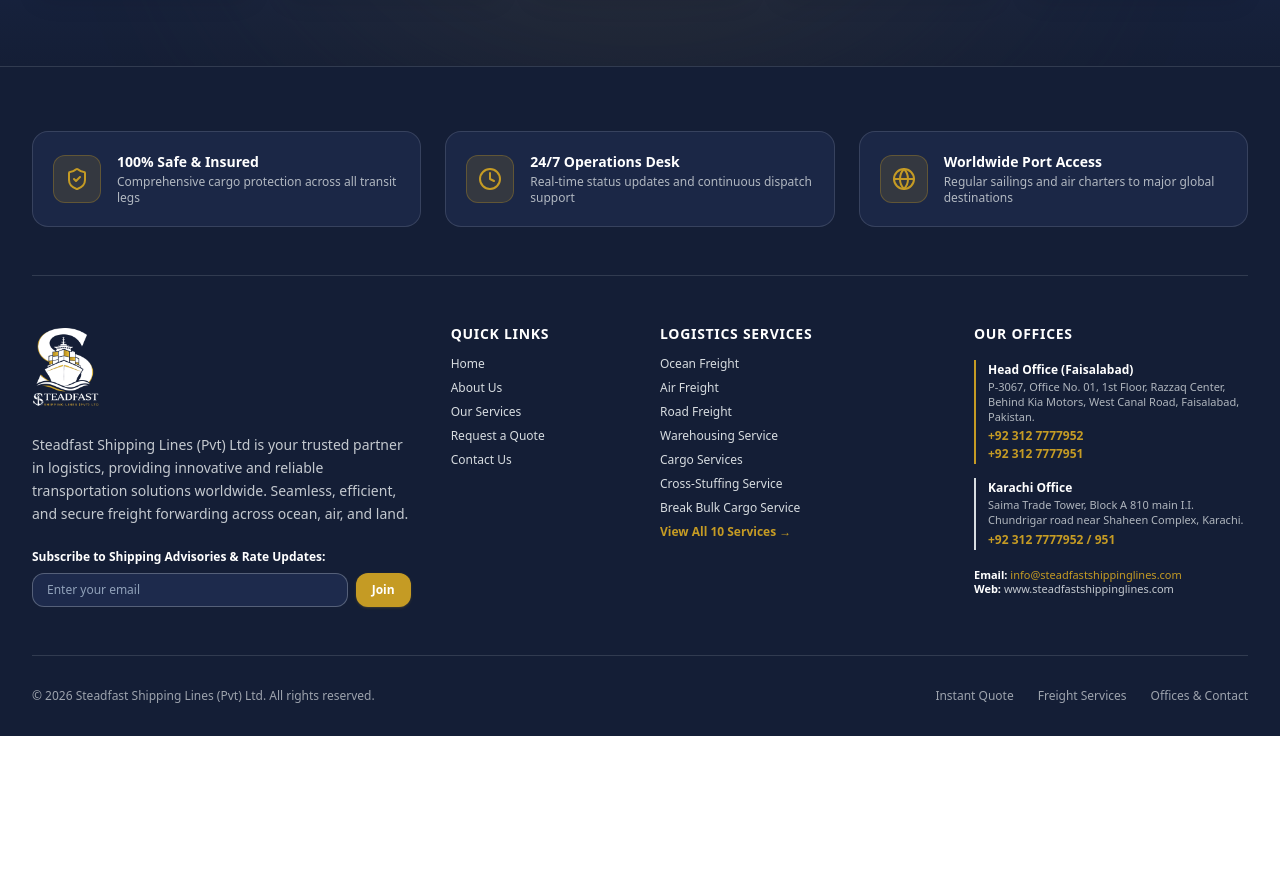
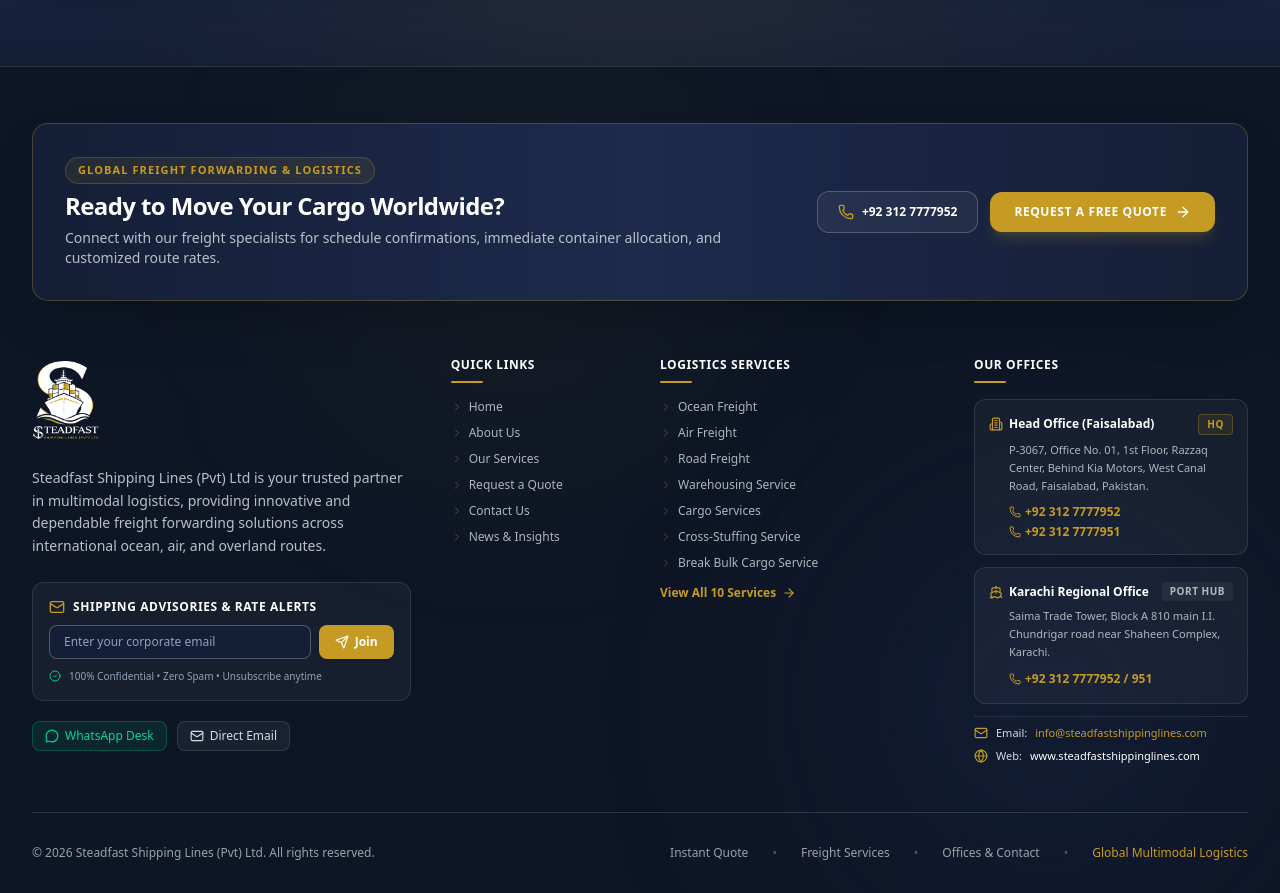
Before and after one commit to TechSolutionor98/steadfastshippinglines, a Next.js app: page / in a window 1280 px wide. Shown: the part 9100-9993 px from the top of the page. Before the commit the page ends 9836 px from the top, so only its background shows below. Built offline with nearby package versions, Linux system fonts and the light colour scheme; no server answers; the database is empty.

Commit message:
Revamp Footer with modern corporate styling, action banner, structured office cards, and interactive links

```diff
--- a/src/Components/Footer/footer.js
+++ b/src/Components/Footer/footer.js
@@ -13,7 +13,10 @@ import {
   ShieldCheck,
   Send,
   CheckCircle2,
-  Globe
+  Globe,
+  Building2,
+  ChevronRight,
+  MessageCircle
 } from "lucide-react";
 import { companyDetails, servicesData } from "@/data/steadfastData";
 
@@ -60,48 +63,52 @@ export default function Footer() {
   };
 
   return (
-    <footer className="bg-[#141E36] text-[#D7DCE0] pt-16 pb-8 border-t border-[#D7DCE0]/15">
-      <div className="max-w-7xl mx-auto px-4 sm:px-8">
-        {/* Top Feature Banner (Deep Navy + Gold) */}
-        <div className="grid grid-cols-1 md:grid-cols-3 gap-6 pb-12 mb-12 border-b border-[#D7DCE0]/15">
-          <div className="flex items-center gap-4 p-5 rounded-2xl bg-[#1D2A4C]/80 border border-[#D7DCE0]/15">
-            <div className="w-12 h-12 rounded-xl bg-[#C59B24]/15 text-[#C59B24] border border-[#C59B24]/30 flex items-center justify-center shrink-0">
-              <ShieldCheck className="w-6 h-6" />
-            </div>
-            <div>
-              <h4 className="text-white font-bold text-sm">100% Safe & Insured</h4>
-              <p className="text-xs text-[#D7DCE0]/80 mt-0.5">Comprehensive cargo protection across all transit legs</p>
-            </div>
+    <footer className="relative bg-[#0E1626] text-[#D7DCE0] pt-14 pb-8 border-t border-[#D7DCE0]/15 overflow-hidden">
+      {/* Ambient background light */}
+      <div className="absolute top-0 left-1/4 w-96 h-96 bg-[#C59B24]/5 blur-[120px] pointer-events-none rounded-full" />
+      <div className="absolute bottom-0 right-10 w-96 h-96 bg-[#1D2A4C]/40 blur-[120px] pointer-events-none rounded-full" />
+
+      <div className="relative z-10 max-w-7xl mx-auto px-4 sm:px-8">
+        {/* Pre-Footer Action Banner (Executive Corporate Callout) */}
+        <div className="relative rounded-2xl bg-gradient-to-r from-[#141E36] via-[#1D2A4C] to-[#141E36] p-6 sm:p-8 mb-14 border border-[#C59B24]/30 shadow-2xl overflow-hidden">
+          <div className="relative z-10 flex flex-col lg:flex-row items-start lg:items-center justify-between gap-6">
+            <div className="space-y-1.5 max-w-2xl">
+              <span className="text-[11px] font-bold text-[#C59B24] uppercase tracking-widest px-3 py-1 rounded-full bg-[#C59B24]/10 border border-[#C59B24]/25 inline-block">
+                GLOBAL FREIGHT FORWARDING & LOGISTICS
+              </span>
+              <h3 className="text-xl sm:text-2xl font-black text-white tracking-tight">
+                Ready to Move Your Cargo Worldwide?
+              </h3>
+              <p className="text-xs sm:text-sm text-[#D7DCE0]/85">
+                Connect with our freight specialists for schedule confirmations, immediate container allocation, and customized route rates.
+              </p>
             </div>
 
-          <div className="flex items-center gap-4 p-5 rounded-2xl bg-[#1D2A4C]/80 border border-[#D7DCE0]/15">
-            <div className="w-12 h-12 rounded-xl bg-[#C59B24]/15 text-[#C59B24] border border-[#C59B24]/30 flex items-center justify-center shrink-0">
-              <Clock className="w-6 h-6" />
-            </div>
-            <div>
-              <h4 className="text-white font-bold text-sm">24/7 Operations Desk</h4>
-              <p className="text-xs text-[#D7DCE0]/80 mt-0.5">Real-time status updates and continuous dispatch support</p>
-            </div>
-          </div>
-
-          <div className="flex items-center gap-4 p-5 rounded-2xl bg-[#1D2A4C]/80 border border-[#D7DCE0]/15">
-            <div className="w-12 h-12 rounded-xl bg-[#C59B24]/15 text-[#C59B24] border border-[#C59B24]/30 flex items-center justify-center shrink-0">
-              <Globe className="w-6 h-6" />
-            </div>
-            <div>
-              <h4 className="text-white font-bold text-sm">Worldwide Port Access</h4>
-              <p className="text-xs text-[#D7DCE0]/80 mt-0.5">Regular sailings and air charters to major global destinations</p>
+            <div className="flex flex-wrap items-center gap-3 shrink-0">
+              <a
+                href="tel:+923127777952"
+                className="inline-flex items-center gap-2 px-5 py-3 rounded-xl bg-white/5 hover:bg-white/10 text-white border border-[#D7DCE0]/25 text-xs font-bold transition-all hover:border-[#C59B24]"
+              >
+                <Phone className="w-4 h-4 text-[#C59B24]" />
+                <span>+92 312 7777952</span>
+              </a>
+              <Link
+                href="/quote"
+                className="inline-flex items-center gap-2 px-6 py-3 rounded-xl bg-[#C59B24] hover:bg-[#B0891E] text-white text-xs font-bold uppercase tracking-wider transition-all shadow-lg shadow-[#C59B24]/20 hover:scale-105"
+              >
+                <span>Request a Free Quote</span>
+                <ArrowRight className="w-4 h-4" />
+              </Link>
             </div>
           </div>
         </div>
 
         {/* Main Footer Grid */}
         <div className="grid grid-cols-1 md:grid-cols-2 lg:grid-cols-12 gap-10 pb-12">
-          {/* Brand Column */}
+          {/* Column 1: Brand Info & Newsletter (lg:col-span-4) */}
           <div className="lg:col-span-4 space-y-4">
-            {/* Logo Only */}
             <Link href="/" className="inline-block group py-1">
-              <div className="relative h-16 sm:h-20 w-32 sm:w-44 shrink-0 group-hover:scale-105 transition-transform">
+              <div className="relative h-16 sm:h-20 w-36 sm:w-48 shrink-0 group-hover:scale-105 transition-transform">
                 <Image
                   src="/images/logo-white.png"
                   alt="Steadfast Shipping Lines (Pvt) Ltd"
@@ -111,115 +118,211 @@ export default function Footer() {
               </div>
             </Link>
 
-            <p className="text-xs sm:text-sm text-[#D7DCE0]/90 leading-relaxed">
-              Steadfast Shipping Lines (Pvt) Ltd is your trusted partner in logistics, providing innovative and reliable transportation solutions worldwide. Seamless, efficient, and secure freight forwarding across ocean, air, and land.
+            <p className="text-xs sm:text-sm text-[#D7DCE0]/85 leading-relaxed">
+              Steadfast Shipping Lines (Pvt) Ltd is your trusted partner in multimodal logistics, providing innovative and dependable freight forwarding solutions across international ocean, air, and overland routes.
             </p>
 
+            {/* Newsletter Subscription Box */}
             <div className="pt-2">
+              <div className="p-4 rounded-xl bg-white/[0.04] border border-white/10 space-y-2.5">
+                <div className="flex items-center gap-2">
+                  <Mail className="w-4 h-4 text-[#C59B24]" />
+                  <span className="text-xs font-bold text-white uppercase tracking-wider">
+                    Shipping Advisories & Rate Alerts
+                  </span>
+                </div>
                 <form onSubmit={handleSubscribe} className="space-y-2">
-                <label className="text-xs font-semibold text-white block">
-                  Subscribe to Shipping Advisories & Rate Updates:
-                </label>
                   <div className="flex gap-2">
                     <input
                       type="email"
                       value={emailInput}
                       onChange={(e) => setEmailInput(e.target.value)}
-                    placeholder="Enter your email"
-                    className="w-full px-3.5 py-2 text-xs bg-[#1D2A4C] border border-[#D7DCE0]/30 rounded-xl text-white placeholder-slate-400 focus:outline-none focus:border-[#C59B24]"
+                      placeholder="Enter your corporate email"
+                      className="w-full px-3.5 py-2 text-xs bg-[#141E36] border border-[#D7DCE0]/30 rounded-lg text-white placeholder-slate-400 focus:outline-none focus:border-[#C59B24]"
                     />
                     <button
                       type="submit"
                       disabled={submitting}
-                    className="px-4 py-2 bg-[#C59B24] hover:bg-[#B0891E] text-white rounded-xl text-xs font-bold shrink-0 transition-colors shadow-sm shadow-[#C59B24]/20"
+                      className="px-4 py-2 bg-[#C59B24] hover:bg-[#B0891E] text-white rounded-lg text-xs font-bold shrink-0 transition-colors shadow-sm flex items-center gap-1.5"
                     >
-                    {submitting ? "..." : "Join"}
+                      <Send className="w-3.5 h-3.5" />
+                      <span>{submitting ? "..." : "Join"}</span>
                     </button>
                   </div>
                   {statusMsg && (
                     <p className="text-xs text-[#C59B24] font-medium">{statusMsg}</p>
                   )}
                 </form>
+                <div className="flex items-center gap-2 text-[10px] text-slate-400">
+                  <CheckCircle2 className="w-3 h-3 text-emerald-400" />
+                  <span>100% Confidential • Zero Spam • Unsubscribe anytime</span>
+                </div>
               </div>
             </div>
 
-          {/* Quick Links */}
-          <div className="lg:col-span-2 space-y-3">
-            <h4 className="text-white text-sm font-bold uppercase tracking-wider text-[#C59B24]">Quick Links</h4>
-            <ul className="space-y-2 text-xs">
-              <li>
-                <Link href="/" className="hover:text-[#C59B24] transition-colors">Home</Link>
+            {/* Direct Instant Channels */}
+            <div className="flex items-center gap-2.5 pt-1">
+              <a
+                href="https://wa.me/923127777952"
+                target="_blank"
+                rel="noopener noreferrer"
+                className="inline-flex items-center gap-1.5 px-3 py-1.5 rounded-lg bg-emerald-500/10 hover:bg-emerald-500/20 text-emerald-400 border border-emerald-500/30 text-xs font-medium transition-colors"
+                title="Direct WhatsApp"
+              >
+                <MessageCircle className="w-3.5 h-3.5" />
+                <span>WhatsApp Desk</span>
+              </a>
+              <a
+                href="mailto:info@steadfastshippinglines.com"
+                className="inline-flex items-center gap-1.5 px-3 py-1.5 rounded-lg bg-white/5 hover:bg-white/10 text-[#D7DCE0] border border-white/10 text-xs font-medium transition-colors hover:text-[#C59B24]"
+              >
+                <Mail className="w-3.5 h-3.5" />
+                <span>Direct Email</span>
+              </a>
+            </div>
+          </div>
+
+          {/* Column 2: Quick Links (lg:col-span-2) */}
+          <div className="lg:col-span-2 space-y-4">
+            <div>
+              <h4 className="text-white text-xs font-black uppercase tracking-wider">Quick Links</h4>
+              <div className="w-8 h-0.5 bg-[#C59B24] mt-2 rounded-full" />
+            </div>
+            <ul className="space-y-2.5 text-xs">
+              {[
+                { title: "Home", href: "/" },
+                { title: "About Us", href: "/about-us" },
+                { title: "Our Services", href: "/services" },
+                { title: "Request a Quote", href: "/quote" },
+                { title: "Contact Us", href: "/contact" },
+                { title: "News & Insights", href: "/blogs" },
+              ].map((link, idx) => (
+                <li key={idx}>
+                  <Link
+                    href={link.href}
+                    className="group flex items-center gap-1.5 text-[#D7DCE0]/80 hover:text-[#C59B24] transition-all hover:translate-x-1"
+                  >
+                    <ChevronRight className="w-3 h-3 text-[#C59B24] shrink-0 opacity-40 group-hover:opacity-100 transition-opacity" />
+                    <span>{link.title}</span>
+                  </Link>
                 </li>
-              <li>
-                <Link href="/about-us" className="hover:text-[#C59B24] transition-colors">About Us</Link>
-              </li>
-              <li>
-                <Link href="/services" className="hover:text-[#C59B24] transition-colors">Our Services</Link>
-              </li>
-              <li>
-                <Link href="/quote" className="hover:text-[#C59B24] transition-colors">Request a Quote</Link>
-              </li>
-              <li>
-                <Link href="/contact" className="hover:text-[#C59B24] transition-colors">Contact Us</Link>
-              </li>
+              ))}
             </ul>
           </div>
 
-          {/* Services Column */}
-          <div className="lg:col-span-3 space-y-3">
-            <h4 className="text-white text-sm font-bold uppercase tracking-wider text-[#C59B24]">Logistics Services</h4>
-            <ul className="space-y-2 text-xs">
+          {/* Column 3: Logistics Services (lg:col-span-3) */}
+          <div className="lg:col-span-3 space-y-4">
+            <div>
+              <h4 className="text-white text-xs font-black uppercase tracking-wider">Logistics Services</h4>
+              <div className="w-8 h-0.5 bg-[#C59B24] mt-2 rounded-full" />
+            </div>
+            <ul className="space-y-2.5 text-xs">
               {servicesData.slice(0, 7).map((s) => (
                 <li key={s.slug}>
-                  <Link href={`/${s.slug}`} className="hover:text-[#C59B24] transition-colors">
-                    {s.title}
+                  <Link
+                    href={`/${s.slug}`}
+                    className="group flex items-center gap-1.5 text-[#D7DCE0]/80 hover:text-[#C59B24] transition-all hover:translate-x-1"
+                  >
+                    <ChevronRight className="w-3 h-3 text-[#C59B24] shrink-0 opacity-40 group-hover:opacity-100 transition-opacity" />
+                    <span>{s.title}</span>
                   </Link>
                 </li>
               ))}
-              <li>
-                <Link href="/services" className="text-[#C59B24] font-bold hover:underline inline-flex items-center gap-1">
-                  View All 10 Services →
+              <li className="pt-1">
+                <Link
+                  href="/services"
+                  className="text-xs font-bold text-[#C59B24] hover:underline inline-flex items-center gap-1.5 group"
+                >
+                  <span>View All 10 Services</span>
+                  <ArrowRight className="w-3.5 h-3.5 group-hover:translate-x-1 transition-transform" />
                 </Link>
               </li>
             </ul>
           </div>
 
-          {/* Official Offices (From uploaded Contact card) */}
+          {/* Column 4: Official Offices (lg:col-span-3) */}
           <div className="lg:col-span-3 space-y-4">
-            <h4 className="text-white text-sm font-bold uppercase tracking-wider text-[#C59B24]">Our Offices</h4>
-            <div className="space-y-3.5 text-xs text-[#D7DCE0]">
-              <div className="border-l-2 border-[#C59B24] pl-3 py-0.5">
-                <span className="font-bold text-white block">Head Office (Faisalabad)</span>
-                <p className="text-[11px] text-[#D7DCE0]/80 mt-0.5">P-3067, Office No. 01, 1st Floor, Razzaq Center, Behind Kia Motors, West Canal Road, Faisalabad, Pakistan.</p>
-                <div className="mt-1 space-y-0.5">
-                  <a href="tel:+923127777952" className="text-[#C59B24] hover:underline block font-semibold">+92 312 7777952</a>
-                  <a href="tel:+923127777951" className="text-[#C59B24] hover:underline block font-semibold">+92 312 7777951</a>
+            <div>
+              <h4 className="text-white text-xs font-black uppercase tracking-wider">Our Offices</h4>
+              <div className="w-8 h-0.5 bg-[#C59B24] mt-2 rounded-full" />
+            </div>
+
+            <div className="space-y-3">
+              {/* Head Office (Faisalabad) */}
+              <div className="p-3.5 rounded-xl bg-white/[0.04] border border-white/10 hover:border-[#C59B24]/50 transition-colors space-y-1.5">
+                <div className="flex items-center justify-between">
+                  <span className="font-bold text-white text-xs flex items-center gap-1.5">
+                    <Building2 className="w-3.5 h-3.5 text-[#C59B24]" />
+                    Head Office (Faisalabad)
+                  </span>
+                  <span className="text-[10px] font-bold text-[#C59B24] uppercase tracking-wider bg-[#C59B24]/10 border border-[#C59B24]/30 px-2 py-0.5 rounded">
+                    HQ
+                  </span>
+                </div>
+                <p className="text-[11px] text-[#D7DCE0]/80 leading-relaxed pl-5">
+                  P-3067, Office No. 01, 1st Floor, Razzaq Center, Behind Kia Motors, West Canal Road, Faisalabad, Pakistan.
+                </p>
+                <div className="pl-5 pt-1 flex flex-wrap items-center gap-x-3 gap-y-1 text-xs">
+                  <a href="tel:+923127777952" className="text-[#C59B24] hover:underline font-bold inline-flex items-center gap-1">
+                    <Phone className="w-3 h-3" /> +92 312 7777952
+                  </a>
+                  <a href="tel:+923127777951" className="text-[#C59B24] hover:underline font-bold inline-flex items-center gap-1">
+                    <Phone className="w-3 h-3" /> +92 312 7777951
+                  </a>
                 </div>
               </div>
 
-              <div className="border-l-2 border-[#D7DCE0] pl-3 py-0.5">
-                <span className="font-bold text-white block">Karachi Office</span>
-                <p className="text-[11px] text-[#D7DCE0]/80 mt-0.5">Saima Trade Tower, Block A 810 main I.I. Chundrigar road near Shaheen Complex, Karachi.</p>
-                <div className="mt-1 space-y-0.5">
-                  <a href="tel:+923127777952" className="text-[#C59B24] hover:underline block font-semibold">+92 312 7777952 / 951</a>
+              {/* Karachi Regional Office */}
+              <div className="p-3.5 rounded-xl bg-white/[0.04] border border-white/10 hover:border-[#C59B24]/50 transition-colors space-y-1.5">
+                <div className="flex items-center justify-between">
+                  <span className="font-bold text-white text-xs flex items-center gap-1.5">
+                    <Ship className="w-3.5 h-3.5 text-[#C59B24]" />
+                    Karachi Regional Office
+                  </span>
+                  <span className="text-[10px] font-bold text-[#D7DCE0]/80 uppercase tracking-wider bg-white/5 px-2 py-0.5 rounded">
+                    Port Hub
+                  </span>
+                </div>
+                <p className="text-[11px] text-[#D7DCE0]/80 leading-relaxed pl-5">
+                  Saima Trade Tower, Block A 810 main I.I. Chundrigar road near Shaheen Complex, Karachi.
+                </p>
+                <div className="pl-5 pt-1 text-xs">
+                  <a href="tel:+923127777952" className="text-[#C59B24] hover:underline font-bold inline-flex items-center gap-1">
+                    <Phone className="w-3 h-3" /> +92 312 7777952 / 951
+                  </a>
                 </div>
               </div>
 
-              <div className="pt-1 text-[11px] text-[#D7DCE0]/90">
-                <p><span className="text-white font-semibold">Email:</span> <a href="mailto:info@steadfastshippinglines.com" className="text-[#C59B24] hover:underline">info@steadfastshippinglines.com</a></p>
-                <p><span className="text-white font-semibold">Web:</span> www.steadfastshippinglines.com</p>
+              {/* Contact Channels */}
+              <div className="pt-2 border-t border-white/10 space-y-1.5 text-[11px]">
+                <div className="flex items-center gap-2">
+                  <Mail className="w-3.5 h-3.5 text-[#C59B24] shrink-0" />
+                  <span className="text-[#D7DCE0]">Email:</span>
+                  <a href="mailto:info@steadfastshippinglines.com" className="text-[#C59B24] hover:underline truncate">
+                    info@steadfastshippinglines.com
+                  </a>
+                </div>
+                <div className="flex items-center gap-2">
+                  <Globe className="w-3.5 h-3.5 text-[#C59B24] shrink-0" />
+                  <span className="text-[#D7DCE0]">Web:</span>
+                  <span className="text-white font-medium">www.steadfastshippinglines.com</span>
+                </div>
               </div>
             </div>
           </div>
         </div>
 
         {/* Bottom Bar */}
-        <div className="pt-8 border-t border-[#D7DCE0]/15 flex flex-col sm:flex-row items-center justify-between gap-4 text-xs text-[#D7DCE0]/70">
+        <div className="pt-8 border-t border-[#D7DCE0]/15 flex flex-col md:flex-row items-center justify-between gap-4 text-xs text-[#D7DCE0]/70">
           <p>© {new Date().getFullYear()} Steadfast Shipping Lines (Pvt) Ltd. All rights reserved.</p>
-          <div className="flex items-center gap-6">
+          <div className="flex flex-wrap items-center gap-4 sm:gap-6 text-xs">
             <Link href="/quote" className="hover:text-[#C59B24] transition-colors">Instant Quote</Link>
+            <span className="text-slate-600">•</span>
             <Link href="/services" className="hover:text-[#C59B24] transition-colors">Freight Services</Link>
+            <span className="text-slate-600">•</span>
             <Link href="/contact" className="hover:text-[#C59B24] transition-colors">Offices & Contact</Link>
+            <span className="text-slate-600">•</span>
+            <span className="text-[#C59B24] font-medium">Global Multimodal Logistics</span>
           </div>
         </div>
       </div>
```
Lines whose indentation alone changed are shown as unchanged.
